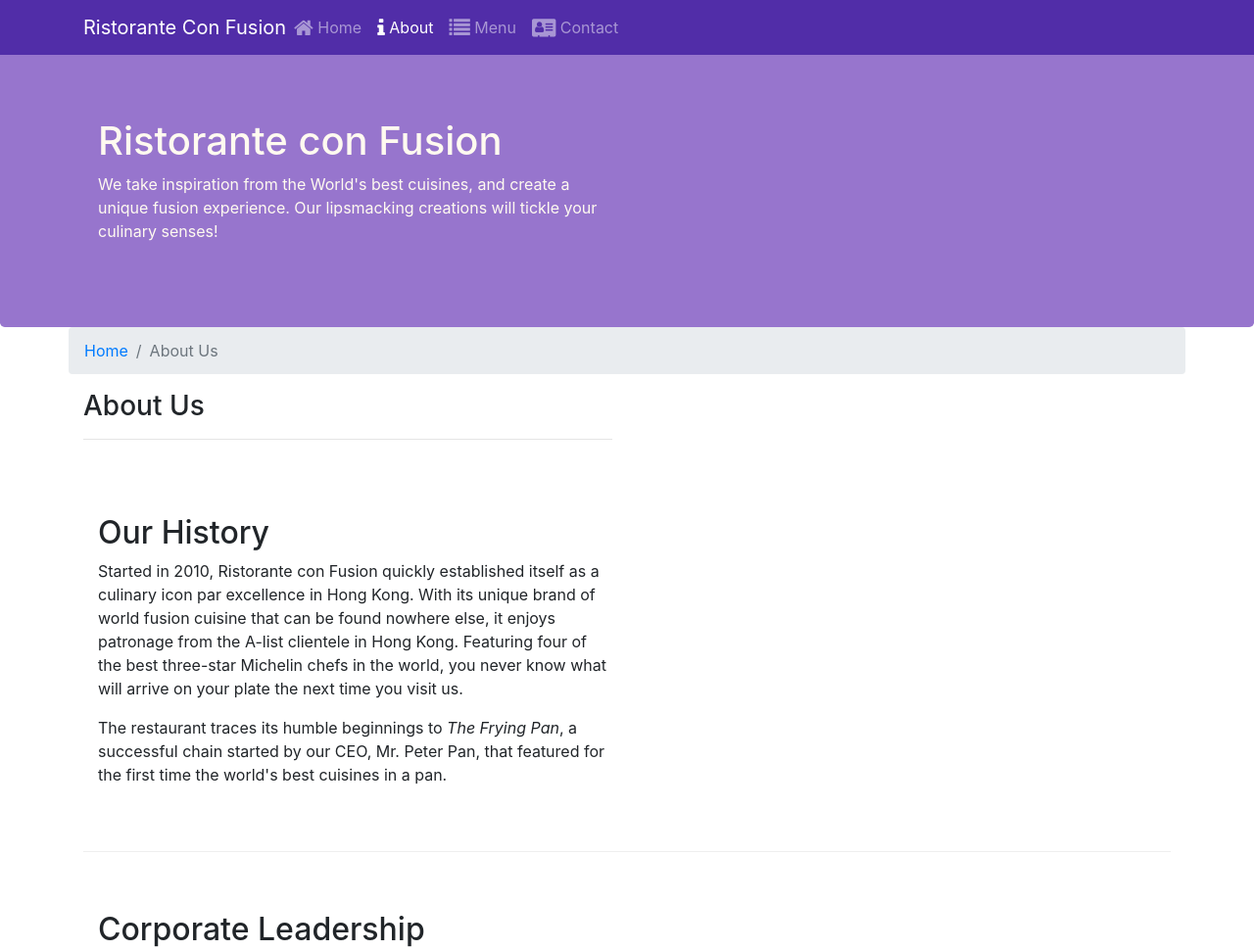
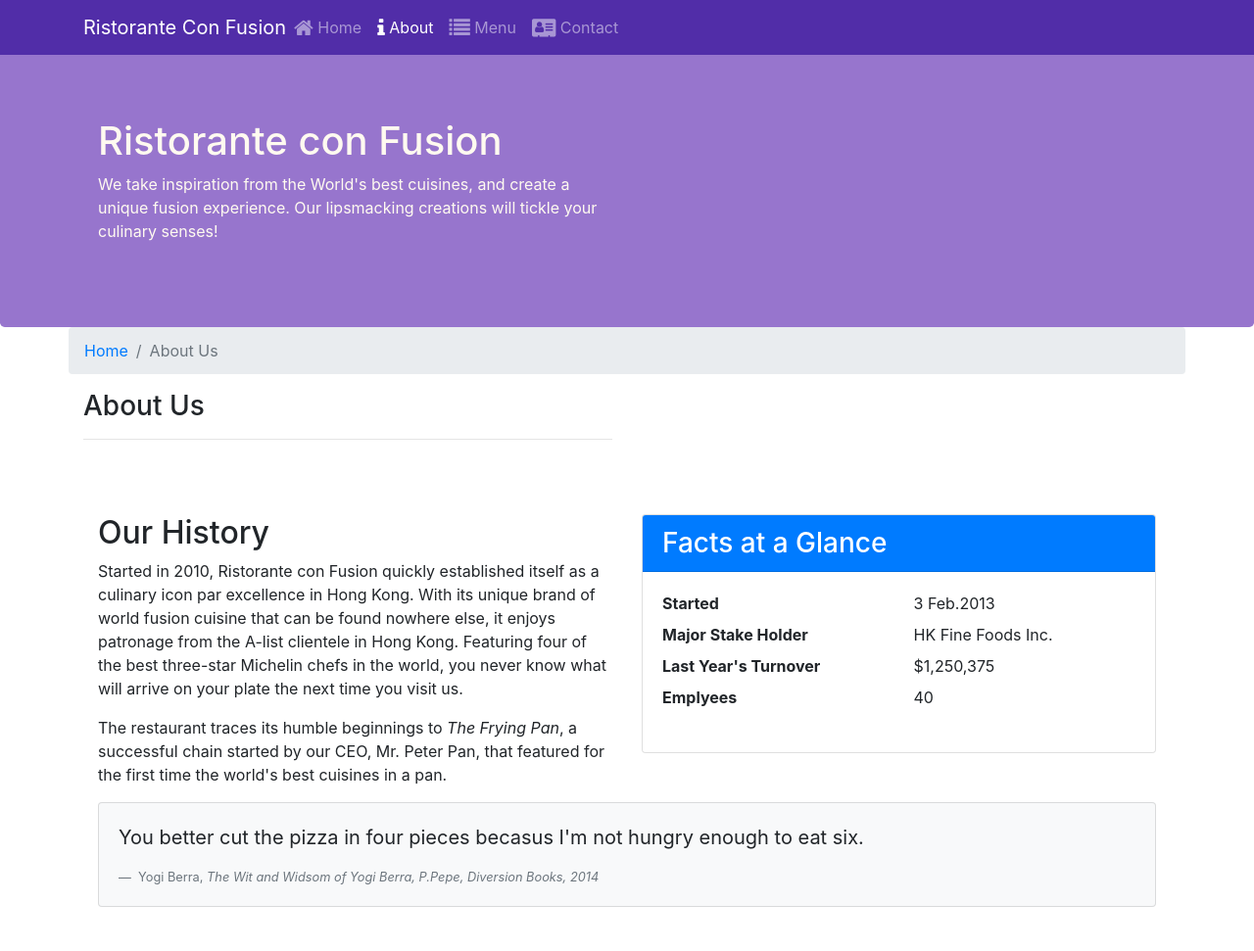
Before and after one commit to maguimarijuan/pagina-del-curso, a website: page aboutus.html in a window 1280 px wide. Shown: the top 971 px of the page at 98% size. Drawn offline with nearby package versions, Linux system fonts and the light colour scheme.

Commit message:
etiquetas y tablas

```diff
--- a/aboutus.html
+++ b/aboutus.html
@@ -65,7 +65,32 @@
                 <p>Started in 2010, Ristorante con Fusion quickly established itself as a culinary icon par excellence in Hong Kong. With its unique brand of world fusion cuisine that can be found nowhere else, it enjoys patronage from the A-list clientele in Hong Kong.  Featuring four of the best three-star Michelin chefs in the world, you never know what will arrive on your plate the next time you visit us.</p>
                 <p>The restaurant traces its humble beginnings to <em>The Frying Pan</em>, a successful chain started by our CEO, Mr. Peter Pan, that featured for the first time the world's best cuisines in a pan.</p>
             </div>
-            <div class = 'col-12 col-sm-6'>
+            <div class = 'col-sm'>
+                <div class = 'card'>
+                    <h3 class = 'card-header bg-primary text-white'>Facts at a Glance</h3>
+                    <div class = 'card-body'>
+                       <dl class = 'row'>
+                           <dt class = 'col-6'> Started</dt>
+                           <dd class = 'col-6'>3 Feb.2013</dd>
+                           <dt class = 'col-6'>Major Stake Holder</dt>
+                           <dd class = 'col-6'>HK Fine Foods Inc.</dd>
+                           <dt class = 'col-6'>Last Year's Turnover</dt>
+                           <dd class = 'col-6'>$1,250,375</dd>
+                           <dt class = 'col-6'> Emplyees</dt>
+                           <dd class = 'col-6'>40</dd>
+                       </dl>
+                    </div>
+                </div>
+            </div>
+            <div class = 'col-12'>
+                <div class = 'card card-body bg-light'>
+                    <blockquote class = 'blockquote'>
+                        <p  class = 'mb-0'> You better cut the pizza in four pieces becasus I'm not hungry enough to eat six. </p>
+                    </blockquote>
+                    <footer class = 'blockquote-footer'> Yogi Berra,
+                        <cite title = 'Source Title'> The Wit and Widsom of Yogi Berra, P.Pepe, Diversion Books, 2014</cite>
+                    </footer>
+                </div>
             </div>
         </div>
 
@@ -83,7 +108,26 @@
                 <p class = 'd-none d-sm-block'>Award winning three-star Michelin chef with wide International experience having worked closely with whos-who in the culinary world, he specializes in creating mouthwatering Indo-Italian fusion experiences. He says, <em>Put together the cuisines from the two craziest cultures, and you get a winning hit! Amma Mia!</em></p>
             </div>
        </div>
+       <div class = 'row row-content'>
+           <div class = 'col-12 col-sm-9'>
+               <h2>Facts &amp; Figures </h2>
+               <div class = 'table-responsive'>
+                   <table class = 'table table-striped'>
+                      <thead class = 'thead-dark'>
+                            <tr>
+                                <th>&nbsp;</th>
+                                <th>2013</th>
+                                <th>2014</th>
+                                <th>2015</th>
+                            </tr>
+                        </thead>
+                   </table>
+               </div>
+           </div>
+           <div class = ' col-12 col-sm-3'>
 
+           </div>
+       </div>
     </div>
 
     <footer class="footer">
```
